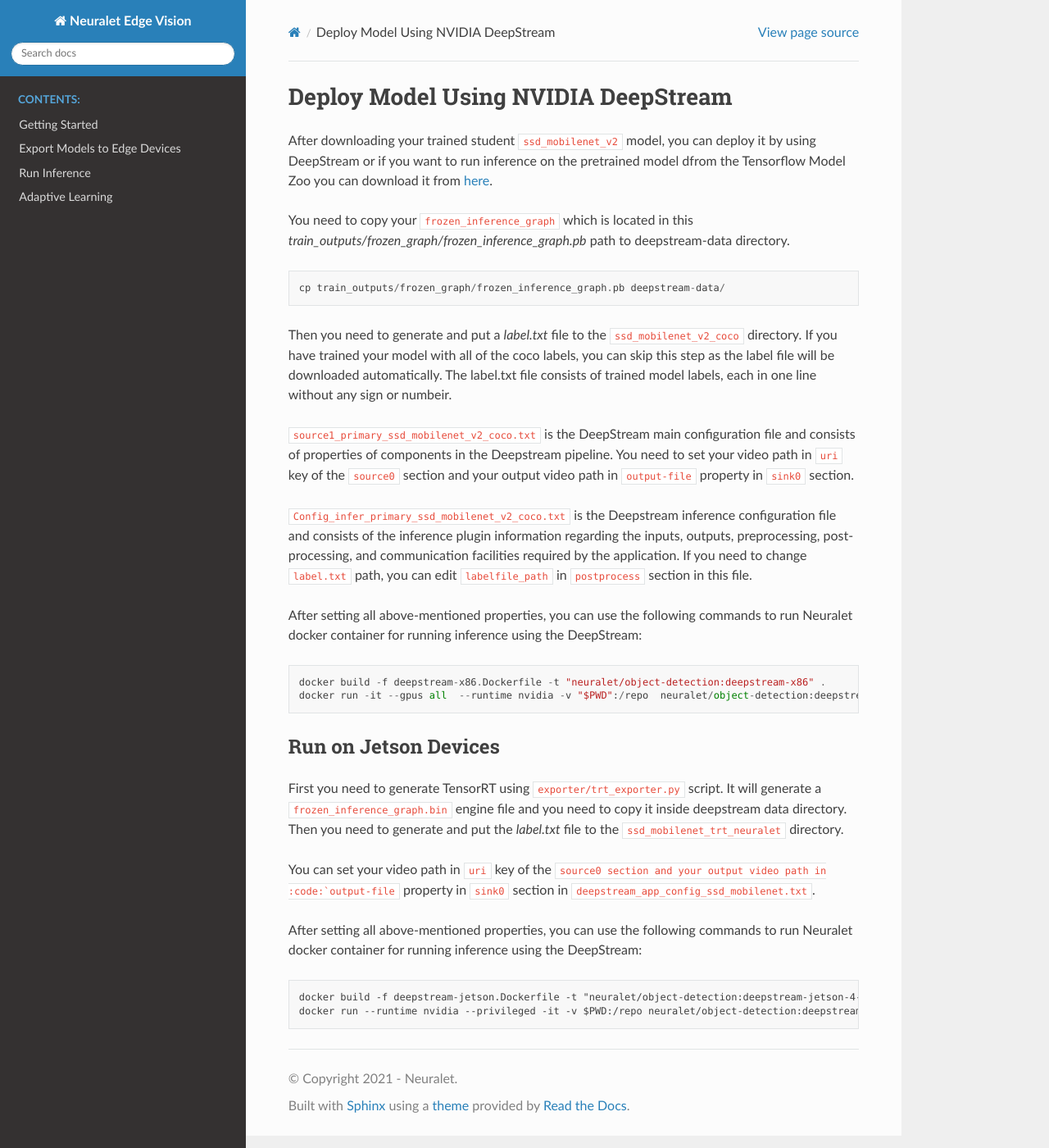
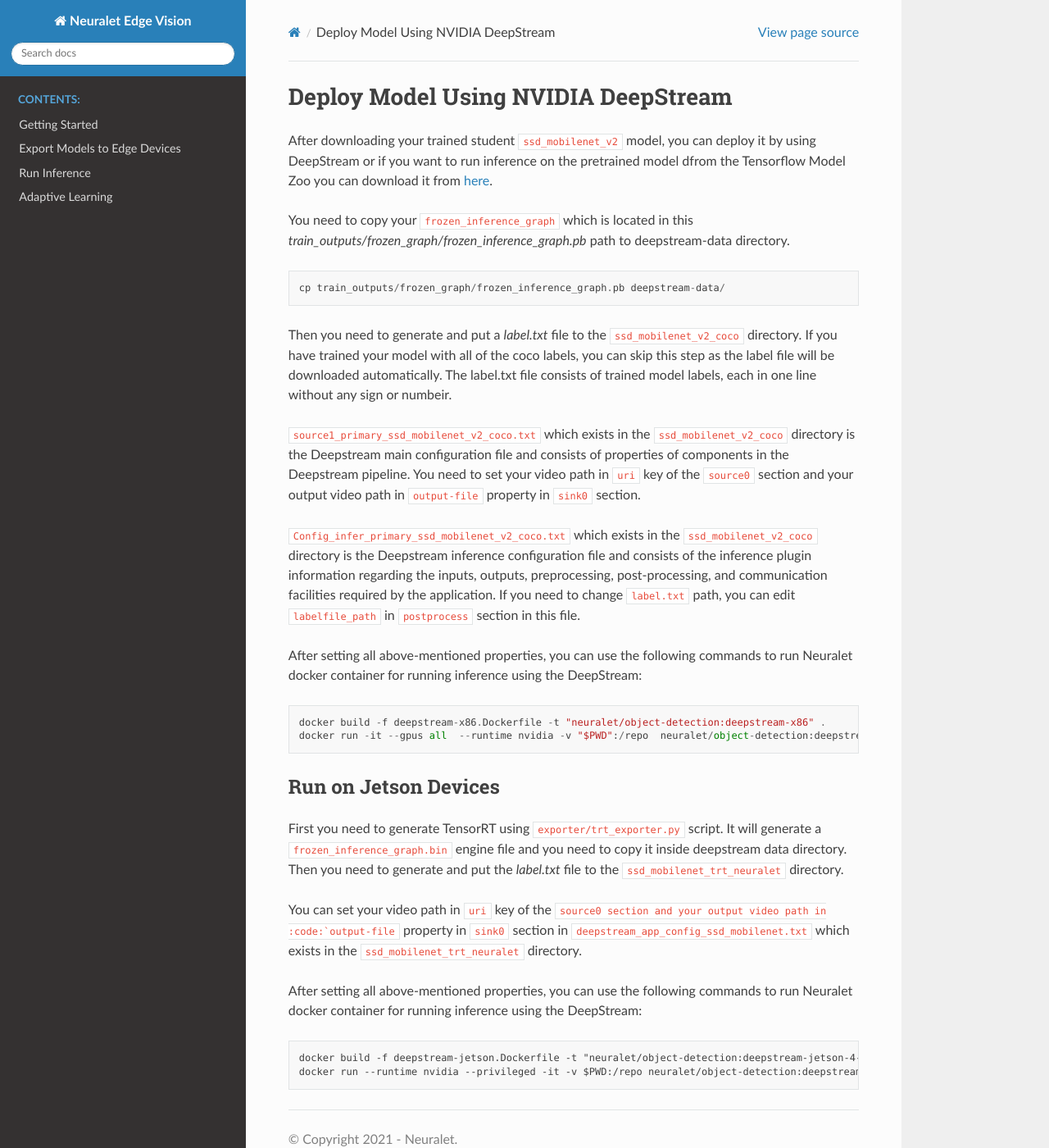
Before and after one commit to galliot-us/adaptive-object-detection, a Sphinx documentation site: the page built from docs/source/deepstream.rst, in a window 1280 px wide and 1400 px high. Shown: the whole window at 82% size. Built offline with Sphinx 7.4.7 and the Read the Docs theme 2.0.0, drawn with Linux system fonts in a browser that asks for light colours.

Commit message:
Update deepstream.rst

```diff
--- a/docs/source/deepstream.rst
+++ b/docs/source/deepstream.rst
@@ -11,9 +11,9 @@ path to deepstream-data directory. ::
 
 Then you need to generate and put a `label.txt` file to the :code:`ssd_mobilenet_v2_coco` directory. If you have trained your model with all of the coco labels, you can skip this step as the label file will be downloaded automatically. The label.txt file consists of trained model labels, each in one line without any sign or numbeir.
 
-:code:`source1_primary_ssd_mobilenet_v2_coco.txt` is the DeepStream main configuration file and consists of properties of components in the Deepstream pipeline. You need to set your video path in :code:`uri` key of the :code:`source0` section and your output video path in :code:`output-file` property in :code:`sink0` section.
+:code:`source1_primary_ssd_mobilenet_v2_coco.txt` which exists in the :code:`ssd_mobilenet_v2_coco` directory is the Deepstream main configuration file and consists of properties of components in the Deepstream pipeline. You need to set your video path in :code:`uri` key of the :code:`source0` section and your output video path in :code:`output-file` property in :code:`sink0` section.
 
-:code:`Config_infer_primary_ssd_mobilenet_v2_coco.txt` is the Deepstream inference configuration file and consists of the inference plugin information regarding the inputs, outputs, preprocessing, post-processing, and communication facilities required by the application. If you need to change :code:`label.txt` path, you can edit :code:`labelfile_path` in :code:`postprocess` section in this file.
+:code:`Config_infer_primary_ssd_mobilenet_v2_coco.txt` which exists in the :code:`ssd_mobilenet_v2_coco` directory is the Deepstream inference configuration file and consists of the inference plugin information regarding the inputs, outputs, preprocessing, post-processing, and communication facilities required by the application. If you need to change :code:`label.txt` path, you can edit :code:`labelfile_path` in :code:`postprocess` section in this file.
 
 After setting all above-mentioned properties, you can use the following commands to run Neuralet docker container for running inference using the DeepStream: ::
 
@@ -26,7 +26,7 @@ Run on Jetson Devices
 First you need to generate TensorRT using :code:`exporter/trt_exporter.py` script. It will generate a :code:`frozen_inference_graph.bin` engine file and you need to copy it inside deepstream data directory.
 Then you need to generate and put the `label.txt` file to the :code:`ssd_mobilenet_trt_neuralet` directory.
 
-You can set your video path in :code:`uri` key of the :code:`source0 section and your output video path in :code:`output-file` property in :code:`sink0` section in :code:`deepstream_app_config_ssd_mobilenet.txt`.
+You can set your video path in :code:`uri` key of the :code:`source0 section and your output video path in :code:`output-file` property in :code:`sink0` section in :code:`deepstream_app_config_ssd_mobilenet.txt` which exists in the :code:`ssd_mobilenet_trt_neuralet` directory.
 
 After setting all above-mentioned properties, you can use the following commands to run Neuralet docker container for running inference using the DeepStream: ::
 
```
